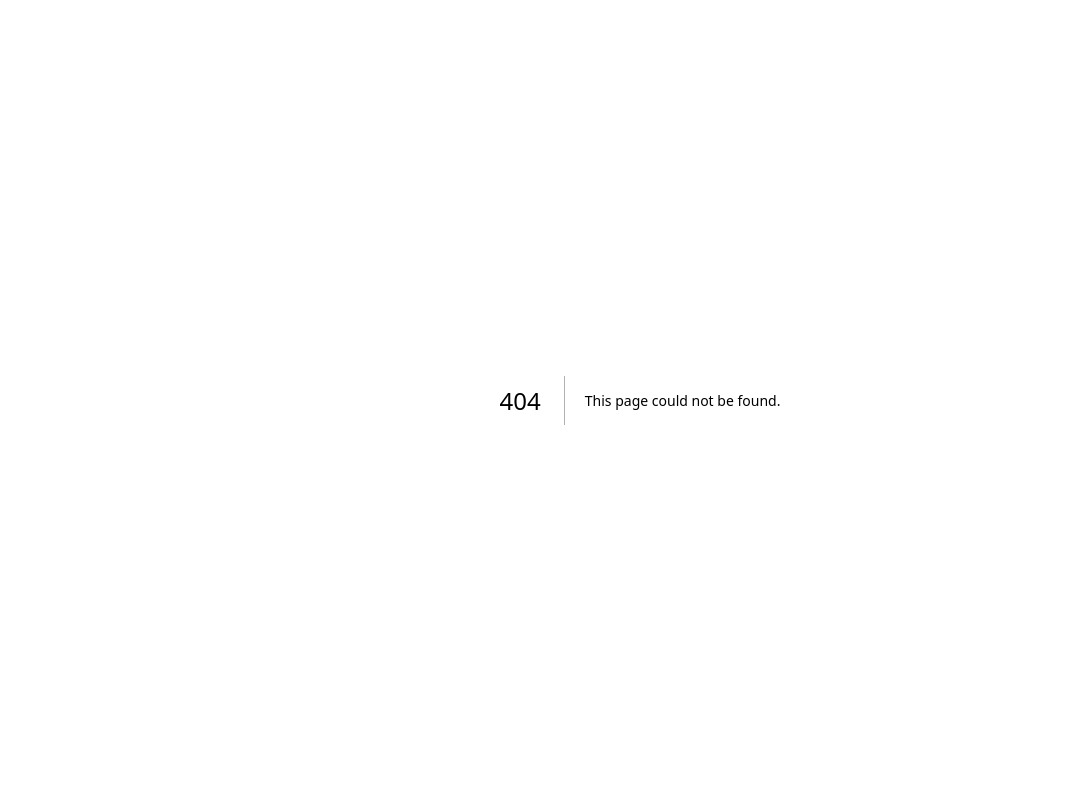
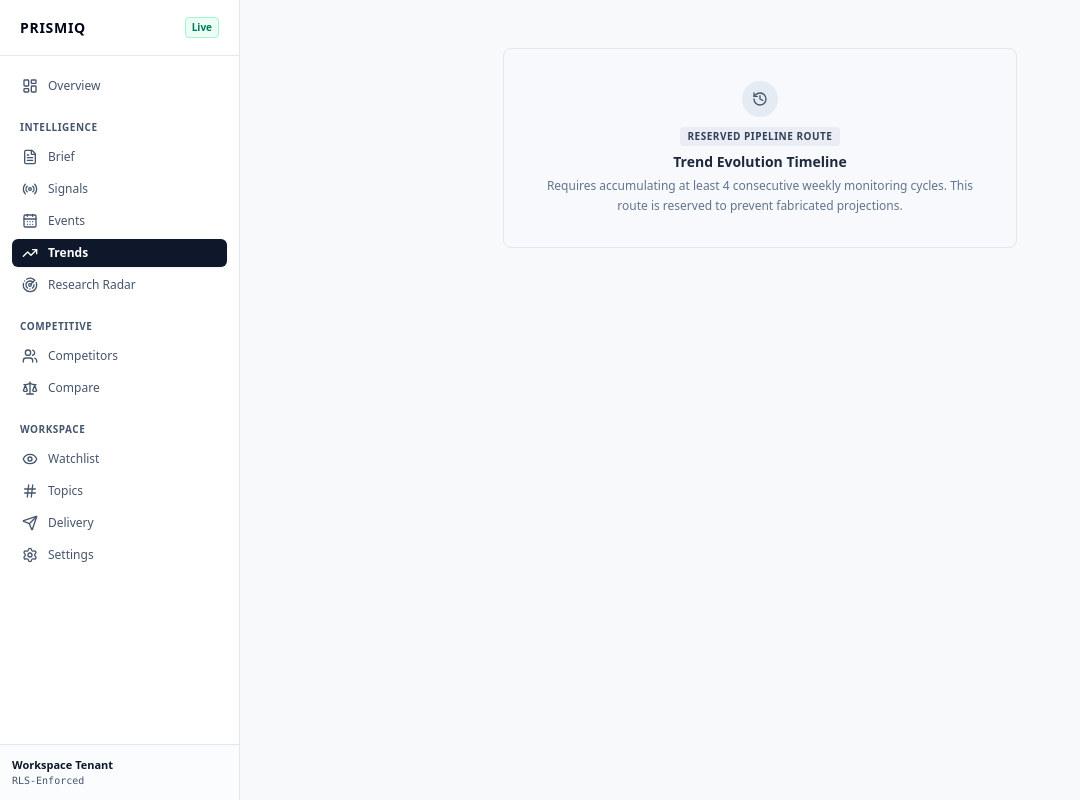
Before and after one commit to Preeti-Antil02/PrismIQ, a Next.js app in the folder frontend-v2/: page /app/trends in a window 1280 px wide. Before the commit this address had no page. Shown: the whole page, without its empty margins (0-1080 px from the left). Built offline with nearby package versions, Linux system fonts and the light colour scheme.

Commit message:
feat(frontend-v2): implement reserved Trend Evolution page with NotAvailableState

```diff
--- /dev/null
+++ b/frontend-v2/src/app/app/trends/page.tsx
@@ -0,0 +1,16 @@
+import { AppLayout } from "@/components/layout/AppLayout";
+import { NotAvailableState } from "@/components/states";
+
+export default function TrendsPage() {
+  return (
+    <AppLayout>
+      <div className="max-w-4xl mx-auto px-6 py-12">
+        <NotAvailableState
+          featureName="Trend Evolution Timeline"
+          reason="Requires accumulating at least 4 consecutive weekly monitoring cycles. This route is reserved to prevent fabricated projections."
+          type="history"
+        />
+      </div>
+    </AppLayout>
+  );
+}
```
